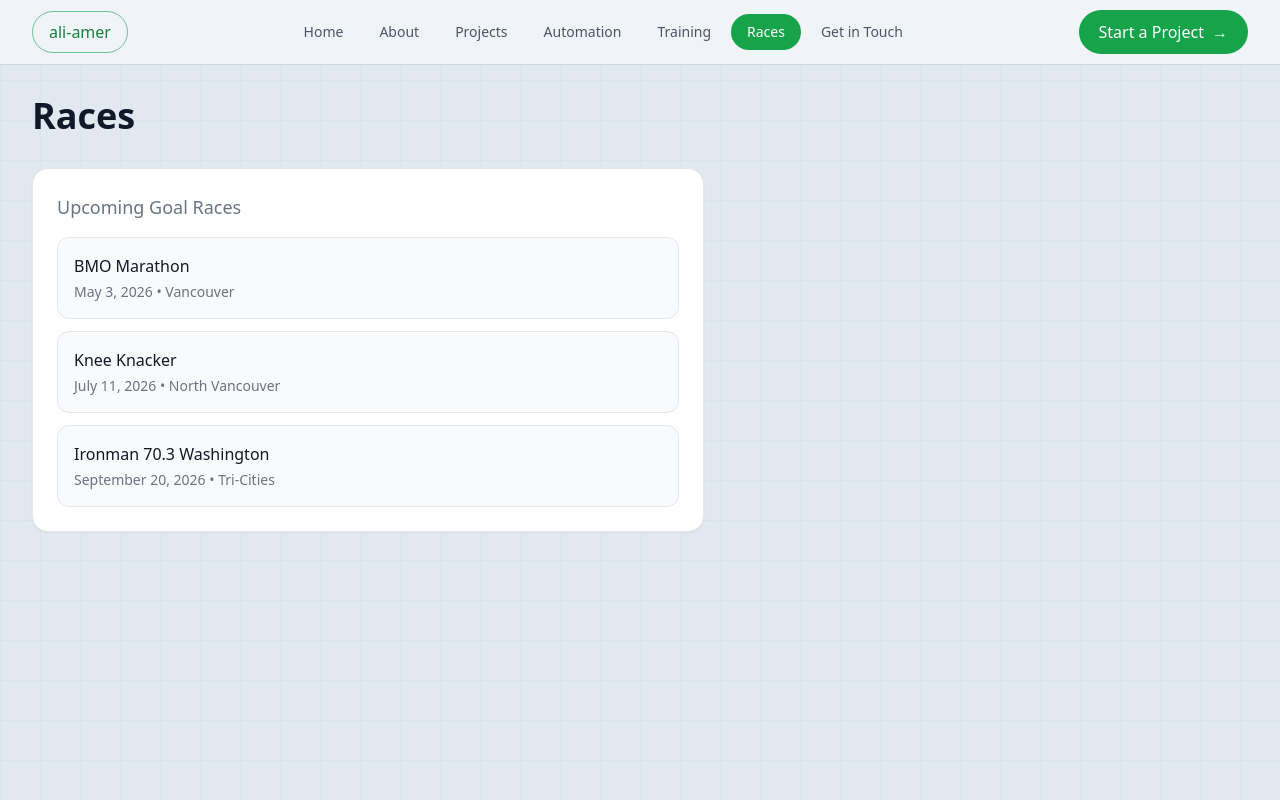
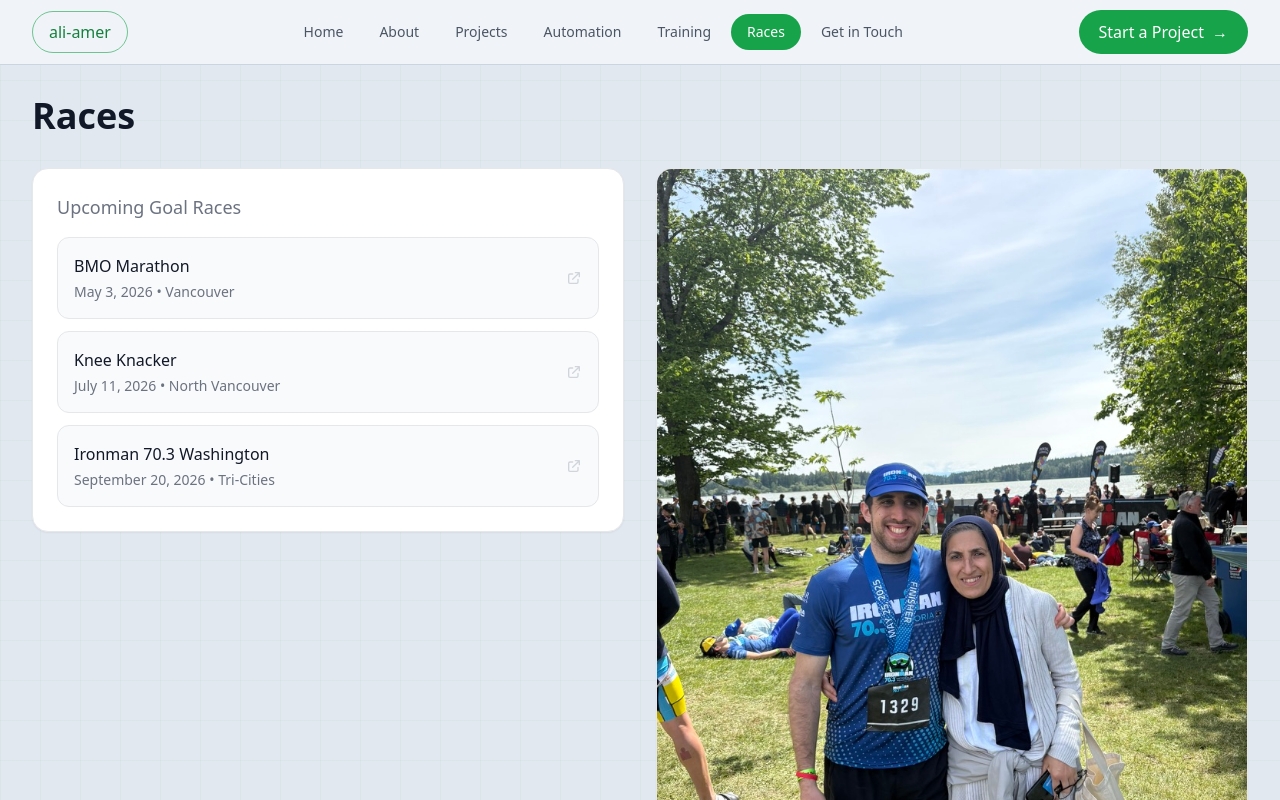
Before and after one commit to alihamyamer/portfolio, a Next.js app: page /races in a window 1280 px wide. Shown: the top 800 px of the page. Built offline with nearby package versions, Linux system fonts and the light colour scheme.

Commit message:
Add race links, external-link icons, and Ironman finish photo to Races page
Made-with: Cursor

```diff
--- a/app/races/page.tsx
+++ b/app/races/page.tsx
@@ -1,3 +1,4 @@
+import Image from 'next/image';
 import DashboardLayout from '@/components/dashboard/DashboardLayout';
 import UpcomingRacesCard from '@/components/dashboard/UpcomingRacesCard';
 import { races } from '@/data/races';
@@ -9,8 +10,25 @@ export default function RacesPage() {
         <h1 className="text-3xl md:text-4xl font-bold text-gray-900 mb-8">
           Races
         </h1>
-        <div className="max-w-2xl">
+
+        <div className="grid grid-cols-1 lg:grid-cols-2 gap-8 items-start">
           <UpcomingRacesCard races={races} />
+
+          <div className="rounded-2xl overflow-hidden border border-gray-200 shadow-sm">
+            <Image
+              src="/images/ironman-finish.png"
+              alt="Ironman 70.3 Victoria finish — May 2025"
+              width={800}
+              height={1000}
+              className="w-full h-auto object-cover"
+              priority
+            />
+            <div className="bg-white px-5 py-3">
+              <p className="text-sm text-gray-500">
+                Ironman 70.3 Victoria &mdash; May 2025
+              </p>
+            </div>
+          </div>
         </div>
       </div>
     </DashboardLayout>
--- a/components/dashboard/UpcomingRacesCard.tsx
+++ b/components/dashboard/UpcomingRacesCard.tsx
@@ -22,20 +22,37 @@ export default function UpcomingRacesCard({ races }: UpcomingRacesCardProps) {
       </h3>
       <div className="space-y-3">
         {races.map((race, i) => (
-          <div
+          <a
             key={race.id}
-            className="rounded-xl bg-gray-50 border border-gray-200 p-4 transition-all duration-500"
+            href={race.url}
+            target="_blank"
+            rel="noopener noreferrer"
+            className="block rounded-xl bg-gray-50 border border-gray-200 p-4 transition-all duration-500 hover:border-green-300 hover:bg-green-50/50 group"
             style={{
               opacity: visible ? 1 : 0,
               transform: visible ? 'translateX(0)' : 'translateX(-12px)',
               transitionDelay: `${300 + i * 120}ms`,
             }}
           >
-            <div className="font-medium text-gray-900">{race.name}</div>
-            <div className="text-sm text-gray-500 mt-1">
-              {race.date} • {race.location}
+            <div className="flex items-center justify-between">
+              <div>
+                <div className="font-medium text-gray-900 group-hover:text-green-700 transition-colors">
+                  {race.name}
+                </div>
+                <div className="text-sm text-gray-500 mt-1">
+                  {race.date} &bull; {race.location}
+                </div>
+              </div>
+              <svg
+                className="w-4 h-4 text-gray-300 group-hover:text-green-500 transition-colors flex-shrink-0"
+                fill="none"
+                stroke="currentColor"
+                viewBox="0 0 24 24"
+              >
+                <path strokeLinecap="round" strokeLinejoin="round" strokeWidth={2} d="M10 6H6a2 2 0 00-2 2v10a2 2 0 002 2h10a2 2 0 002-2v-4M14 4h6m0 0v6m0-6L10 14" />
+              </svg>
             </div>
-          </div>
+          </a>
         ))}
       </div>
     </div>
--- a/data/races.ts
+++ b/data/races.ts
@@ -3,6 +3,7 @@ export interface Race {
   name: string;
   date: string;
   location: string;
+  url: string;
 }
 
 export const races: Race[] = [
@@ -11,17 +12,20 @@ export const races: Race[] = [
     name: 'BMO Marathon',
     date: 'May 3, 2026',
     location: 'Vancouver',
+    url: 'https://bmovanmarathon.ca/',
   },
   {
     id: '2',
     name: 'Knee Knacker',
     date: 'July 11, 2026',
     location: 'North Vancouver',
+    url: 'https://kneeknacker.com/',
   },
   {
     id: '3',
     name: 'Ironman 70.3 Washington',
     date: 'September 20, 2026',
     location: 'Tri-Cities',
+    url: 'https://www.ironman.com/races/im703-washington-tri-cities',
   },
 ];
```
Also changed, not shown: public/images/ironman-finish.png (added).
